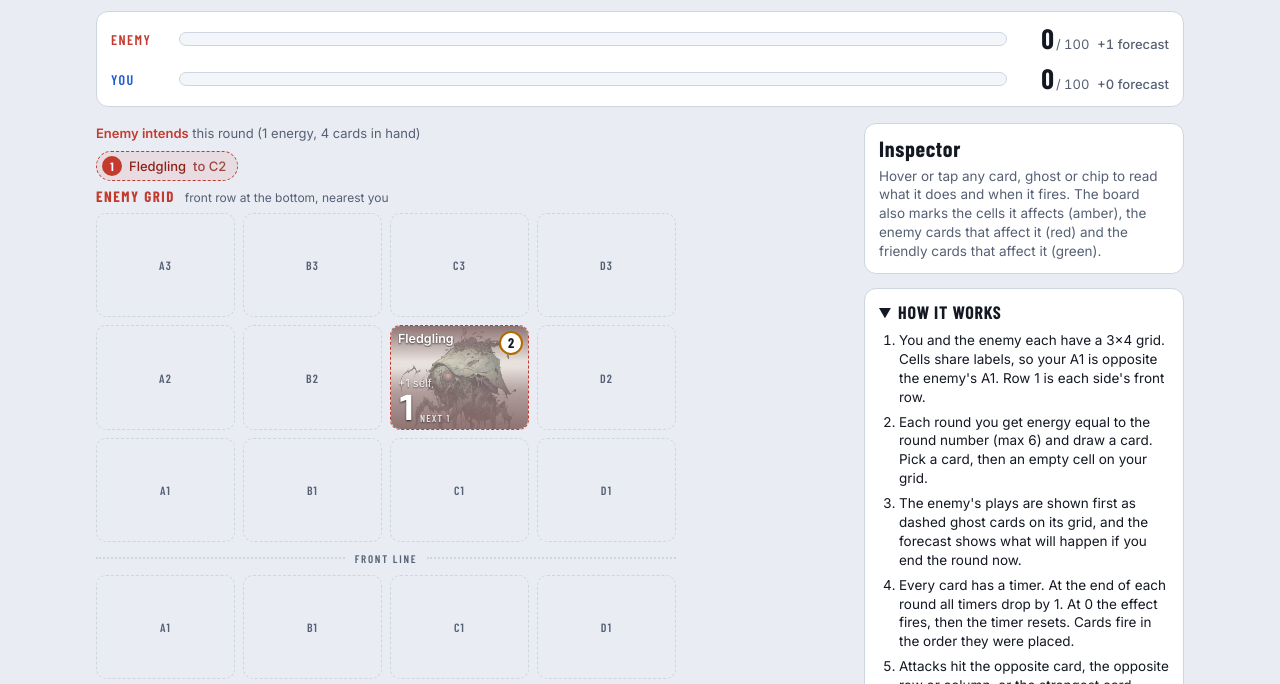
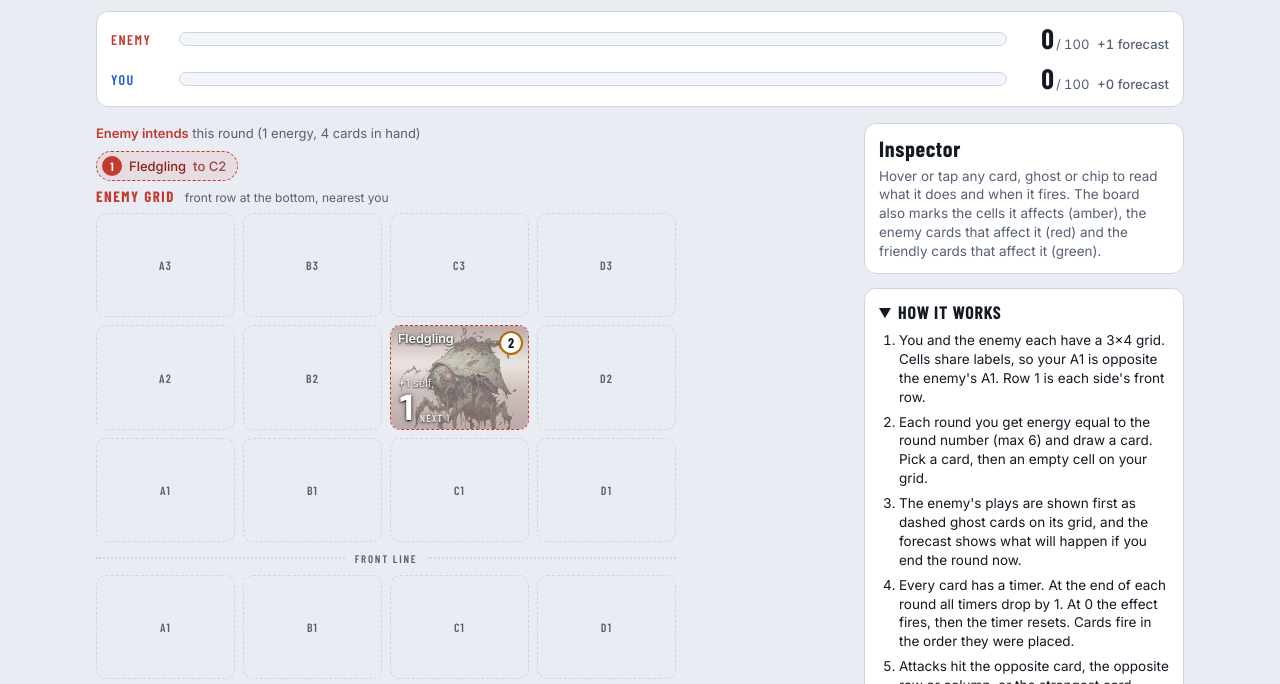
Before and after one commit to Bit-Rot/countdown-grid, a plain HTML site: page index.html in a window 1280 px wide. Both pictures are taken after a click on the button "New game". Shown: the part 99-783 px from the top of the page. Drawn offline with nearby package versions, Linux system fonts and the light colour scheme.

Commit message:
Lighten card tint, use new Drillmaster art
Halve the opacity of the owner-coloured tint over card art and give the
card text a slightly stronger shadow to keep it legible. Regenerate
art/drillmaster.jpg from the replacement source image.

Co-Authored-By: Claude Sonnet 5.5 <noreply@anthropic.com>

```diff
--- a/index.html
+++ b/index.html
@@ -100,11 +100,11 @@ select { font: inherit; color: var(--ink); background: var(--surface); border: 1
 /* card art fills the cell; a dark tint in the owner's colour sits behind the name and the power so the text stays readable */
 .art { position: absolute; inset: 0; background-color: #e9e2d0; background-size: cover; background-position: center 18%; }
 .art::after { content: ""; position: absolute; inset: 0; background: linear-gradient(to bottom, var(--scrim) 0%, transparent 34%, transparent 40%, var(--scrim-mid) 64%, var(--scrim) 100%); }
-.cell.you .art { --scrim: rgba(12, 32, 84, .9); --scrim-mid: rgba(12, 32, 84, .55); }
-.cell.foe .art, .cell.ghost .art { --scrim: rgba(88, 20, 14, .9); --scrim-mid: rgba(88, 20, 14, .55); }
+.cell.you .art { --scrim: rgba(12, 32, 84, .45); --scrim-mid: rgba(12, 32, 84, .28); }
+.cell.foe .art, .cell.ghost .art { --scrim: rgba(88, 20, 14, .45); --scrim-mid: rgba(88, 20, 14, .28); }
 .cell.ghost .art { opacity: .6; filter: grayscale(.4); }
 .cell > :not(.art):not(.tm):not(.pop) { position: relative; }
-.cell .nm, .cell .fx, .cell .pw, .cell .next { text-shadow: 0 1px 2px rgba(0, 0, 0, .7); }
+.cell .nm, .cell .fx, .cell .pw, .cell .next { text-shadow: 0 1px 2px rgba(0, 0, 0, .85), 0 0 5px rgba(0, 0, 0, .55); }
 .cell .nm { margin-bottom: auto; }
 .nm { font-weight: 600; font-size: clamp(10px, 1.5vw, 12.5px); line-height: 1.15; padding-right: 26px; display: -webkit-box; -webkit-line-clamp: 2; -webkit-box-orient: vertical; overflow: hidden; }
 .fx { font-size: 11px; line-height: 1.15; opacity: .85; white-space: nowrap; overflow: hidden; text-overflow: ellipsis; }
```
Also changed, not shown: src/template.html (+3 -3 lines), art/drillmaster.jpg.
